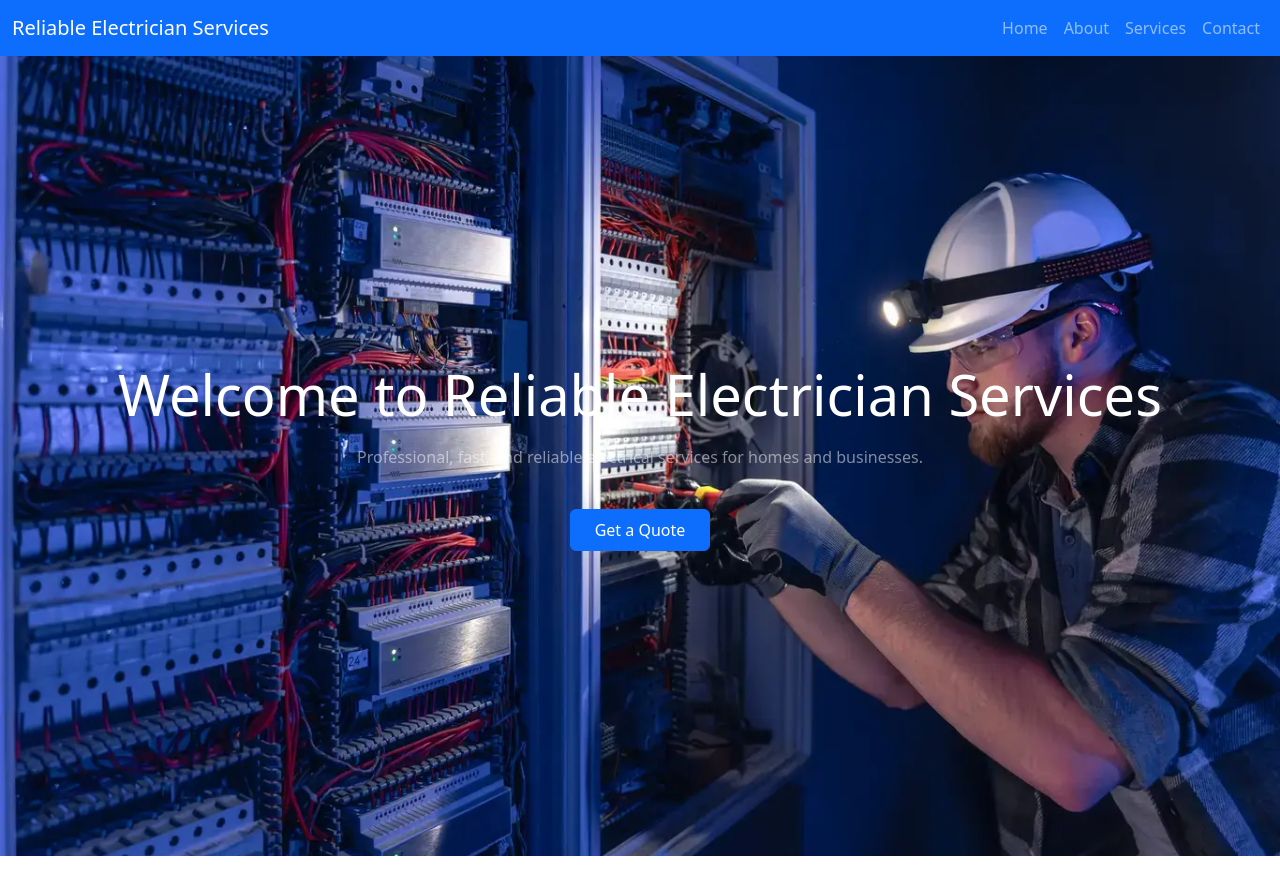
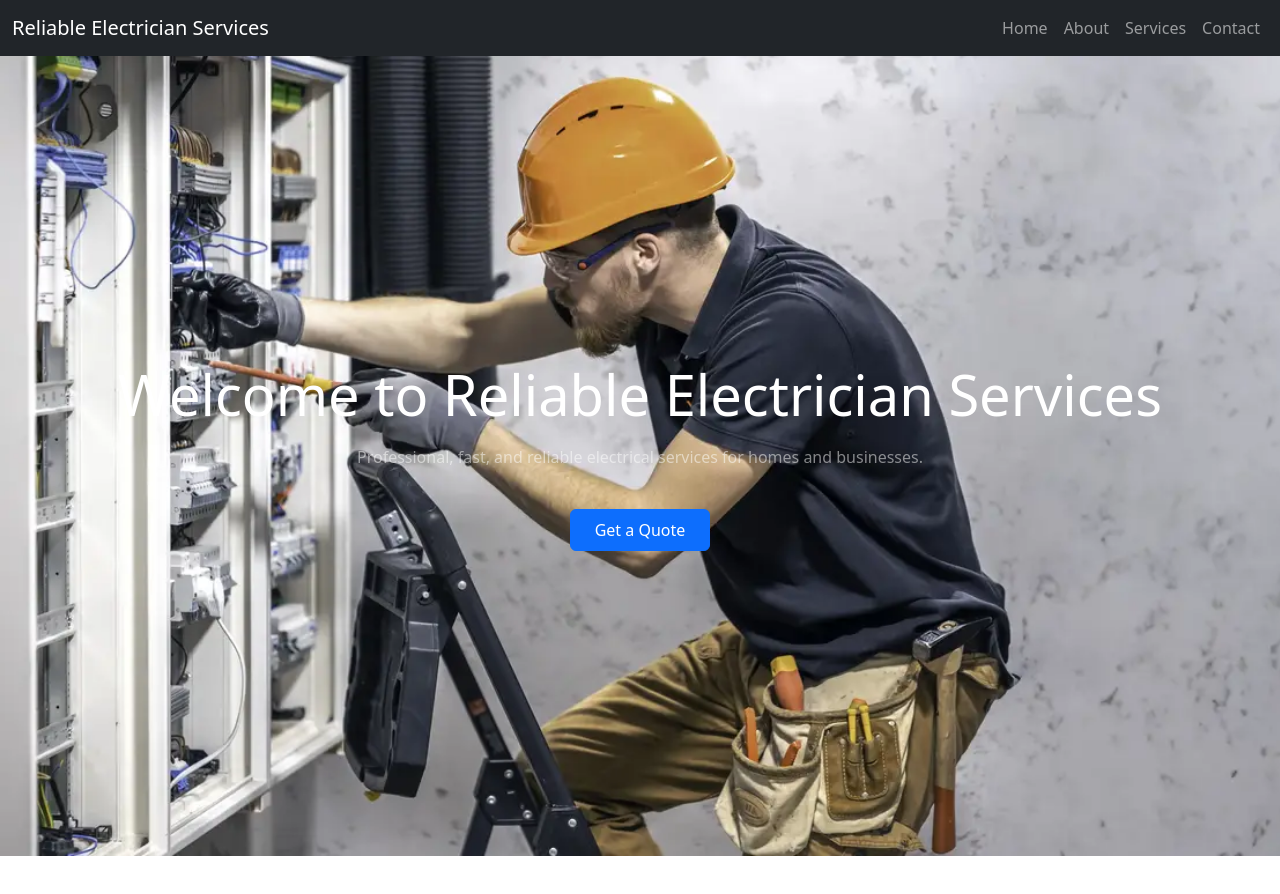
Before and after one commit to Kummirai/electrician, a React (Vite) app in the folder electrician/: page / in a window 1280 px wide. Shown: the top 894 px of the page. Built offline with nearby package versions, Linux system fonts and the light colour scheme.

Commit message:
Update navbar styles

```diff
--- a/electrician/src/assets/Navbar.jsx
+++ b/electrician/src/assets/Navbar.jsx
@@ -3,7 +3,7 @@
 
 export default function Navbar() {
   return (
-    <nav className="navbar navbar-expand-lg navbar-dark bg-primary">
+    <nav className="navbar navbar-expand-lg navbar-dark bg-dark">
       <div className="container-fluid">
         <Link className="navbar-brand" to="/">Reliable Electrician Services</Link>
         <button className="navbar-toggler" type="button" data-bs-toggle="collapse" data-bs-target="#navbarNav" aria-controls="navbarNav" aria-expanded="false" aria-label="Toggle navigation">
```
Also changed, not shown: electrician/src/assets/images/hero-image.webp.
